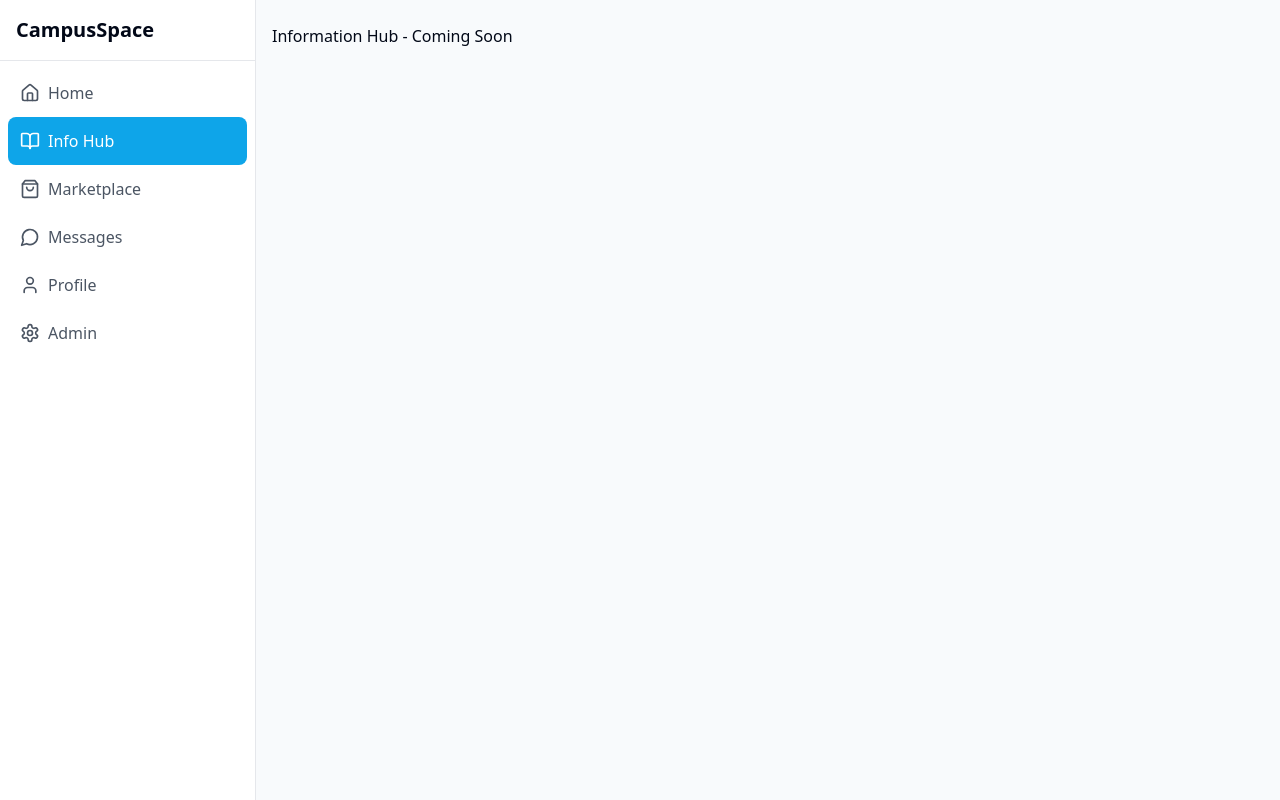
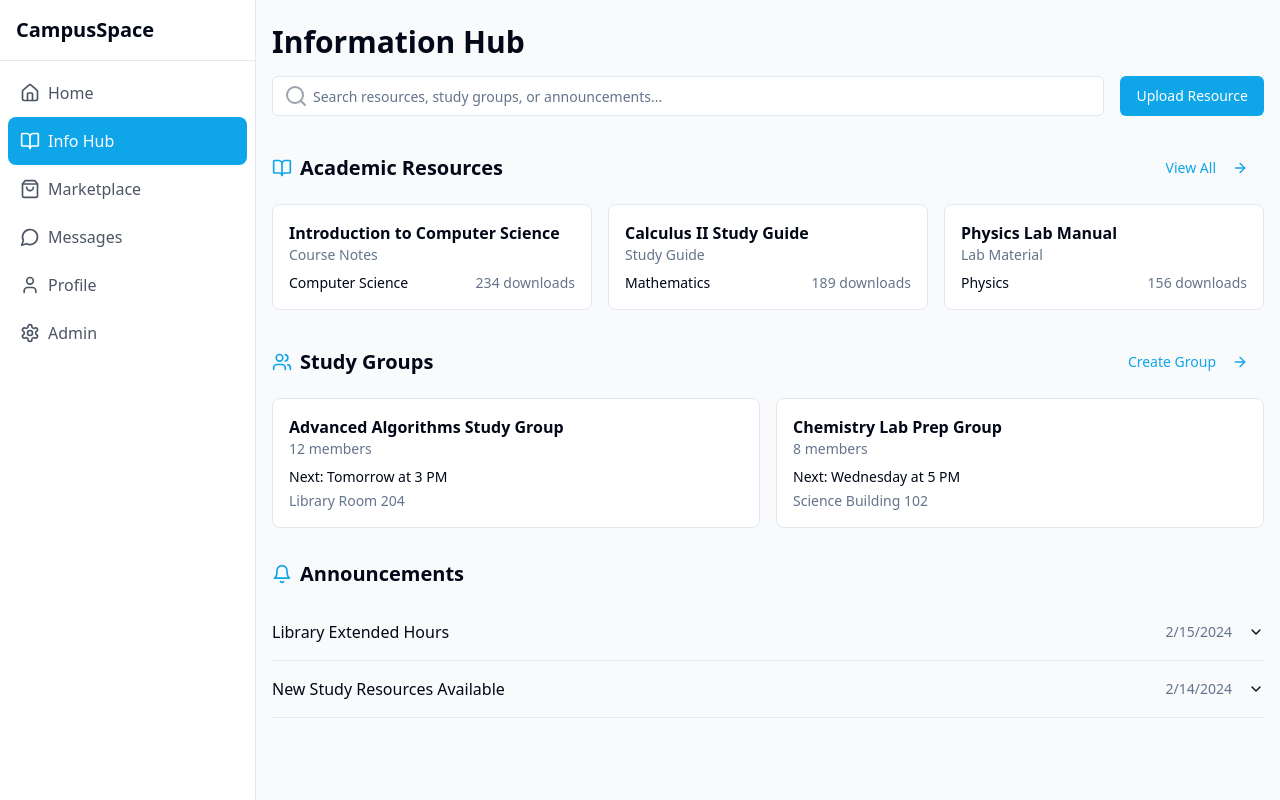
Before and after one commit to BlissMahlathi/campus-interaction-space, a React (Vite) app: page /hub in a window 1280 px wide. Built offline with nearby package versions, Linux system fonts and the light colour scheme.

Commit message:
Implement Information Hub
This commit implements the information hub feature.

```diff
--- a/src/App.tsx
+++ b/src/App.tsx
@@ -10,6 +10,7 @@ import NotFound from "./pages/NotFound";
 import Marketplace from "./pages/Marketplace";
 import Messages from "./pages/Messages";
 import Profile from "./pages/Profile";
+import Hub from "./pages/Hub";
 
 const queryClient = new QueryClient();
 
@@ -21,7 +22,7 @@ const App = () => (
       <BrowserRouter>
         <Routes>
           <Route path="/" element={<Index />} />
-          <Route path="/hub" element={<MainLayout><div>Information Hub - Coming Soon</div></MainLayout>} />
+          <Route path="/hub" element={<Hub />} />
           <Route path="/marketplace" element={<Marketplace />} />
           <Route path="/messages" element={<Messages />} />
           <Route path="/profile" element={<Profile />} />
--- /dev/null
+++ b/src/pages/Hub.tsx
@@ -0,0 +1,169 @@
+
+import React from 'react';
+import { Input } from "@/components/ui/input";
+import { Button } from "@/components/ui/button";
+import { Search, BookOpen, Users, Bell, ArrowRight } from "lucide-react";
+import {
+  Accordion,
+  AccordionContent,
+  AccordionItem,
+  AccordionTrigger,
+} from "@/components/ui/accordion";
+import MainLayout from '@/components/layout/MainLayout';
+
+const Hub = () => {
+  const resources = [
+    {
+      title: "Introduction to Computer Science",
+      type: "Course Notes",
+      department: "Computer Science",
+      downloads: 234,
+    },
+    {
+      title: "Calculus II Study Guide",
+      type: "Study Guide",
+      department: "Mathematics",
+      downloads: 189,
+    },
+    {
+      title: "Physics Lab Manual",
+      type: "Lab Material",
+      department: "Physics",
+      downloads: 156,
+    }
+  ];
+
+  const studyGroups = [
+    {
+      title: "Advanced Algorithms Study Group",
+      members: 12,
+      nextMeeting: "Tomorrow at 3 PM",
+      location: "Library Room 204"
+    },
+    {
+      title: "Chemistry Lab Prep Group",
+      members: 8,
+      nextMeeting: "Wednesday at 5 PM",
+      location: "Science Building 102"
+    }
+  ];
+
+  const announcements = [
+    {
+      title: "Library Extended Hours",
+      date: "2024-02-15",
+      content: "The library will remain open 24/7 during finals week."
+    },
+    {
+      title: "New Study Resources Available",
+      date: "2024-02-14",
+      content: "Check out our new collection of online study materials."
+    }
+  ];
+
+  return (
+    <MainLayout>
+      <div className="max-w-6xl mx-auto space-y-8">
+        {/* Header Section */}
+        <div className="flex flex-col gap-4">
+          <h1 className="text-3xl font-bold">Information Hub</h1>
+          <div className="flex gap-4">
+            <div className="relative flex-1">
+              <Search className="absolute left-3 top-1/2 transform -translate-y-1/2 text-gray-400" />
+              <Input
+                className="pl-10"
+                placeholder="Search resources, study groups, or announcements..."
+              />
+            </div>
+            <Button>
+              Upload Resource
+            </Button>
+          </div>
+        </div>
+
+        {/* Resources Section */}
+        <section className="space-y-4">
+          <div className="flex items-center justify-between">
+            <div className="flex items-center gap-2">
+              <BookOpen className="h-5 w-5 text-primary" />
+              <h2 className="text-xl font-semibold">Academic Resources</h2>
+            </div>
+            <Button variant="ghost" className="text-primary">
+              View All <ArrowRight className="ml-2 h-4 w-4" />
+            </Button>
+          </div>
+          <div className="grid md:grid-cols-2 lg:grid-cols-3 gap-4">
+            {resources.map((resource) => (
+              <div
+                key={resource.title}
+                className="p-4 rounded-lg border bg-card hover:shadow-md transition-shadow"
+              >
+                <h3 className="font-semibold">{resource.title}</h3>
+                <p className="text-sm text-muted-foreground">{resource.type}</p>
+                <div className="mt-2 flex items-center justify-between">
+                  <span className="text-sm">{resource.department}</span>
+                  <span className="text-sm text-muted-foreground">{resource.downloads} downloads</span>
+                </div>
+              </div>
+            ))}
+          </div>
+        </section>
+
+        {/* Study Groups Section */}
+        <section className="space-y-4">
+          <div className="flex items-center justify-between">
+            <div className="flex items-center gap-2">
+              <Users className="h-5 w-5 text-primary" />
+              <h2 className="text-xl font-semibold">Study Groups</h2>
+            </div>
+            <Button variant="ghost" className="text-primary">
+              Create Group <ArrowRight className="ml-2 h-4 w-4" />
+            </Button>
+          </div>
+          <div className="grid md:grid-cols-2 gap-4">
+            {studyGroups.map((group) => (
+              <div
+                key={group.title}
+                className="p-4 rounded-lg border bg-card hover:shadow-md transition-shadow"
+              >
+                <h3 className="font-semibold">{group.title}</h3>
+                <p className="text-sm text-muted-foreground">{group.members} members</p>
+                <div className="mt-2 space-y-1">
+                  <p className="text-sm">Next: {group.nextMeeting}</p>
+                  <p className="text-sm text-muted-foreground">{group.location}</p>
+                </div>
+              </div>
+            ))}
+          </div>
+        </section>
+
+        {/* Announcements Section */}
+        <section className="space-y-4">
+          <div className="flex items-center gap-2">
+            <Bell className="h-5 w-5 text-primary" />
+            <h2 className="text-xl font-semibold">Announcements</h2>
+          </div>
+          <Accordion type="single" collapsible className="w-full">
+            {announcements.map((announcement, index) => (
+              <AccordionItem key={index} value={`item-${index}`}>
+                <AccordionTrigger className="hover:no-underline">
+                  <div className="flex items-center justify-between flex-1 pr-4">
+                    <span>{announcement.title}</span>
+                    <span className="text-sm text-muted-foreground">
+                      {new Date(announcement.date).toLocaleDateString()}
+                    </span>
+                  </div>
+                </AccordionTrigger>
+                <AccordionContent>
+                  <p className="text-muted-foreground">{announcement.content}</p>
+                </AccordionContent>
+              </AccordionItem>
+            ))}
+          </Accordion>
+        </section>
+      </div>
+    </MainLayout>
+  );
+};
+
+export default Hub;
```
